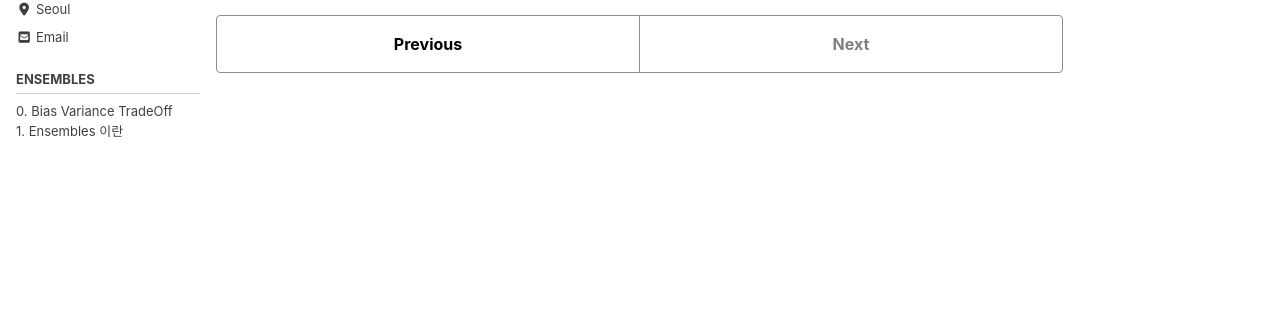
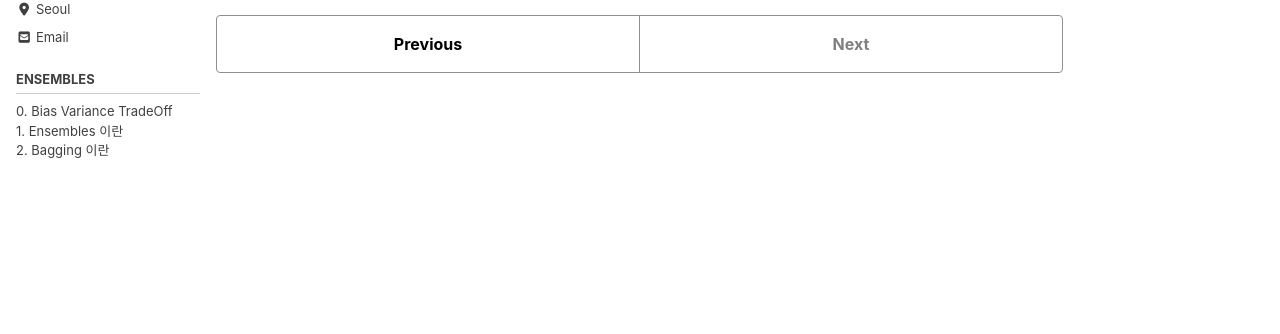
Before and after one commit to MinPinSunHwa/suna.github.io, a Jekyll site: the page built from _study/study.md, in a window 1280 px wide. Shown: the part 310-644 px from the top of the page. Built offline with Jekyll 4.4.1, drawn with Linux system fonts in a browser that asks for light colours; cached includes are drawn as plain includes; nearby versions of some CDN libraries.

Commit message:
Update navigation.yml

```diff
--- a/_data/navigation.yml
+++ b/_data/navigation.yml
@@ -35,3 +35,5 @@ study:
         url: /study/ensembles/0/
       - title: "1. Ensembles 이란"
         url: /study/ensembles/1/
+      - title: "2. Bagging 이란"
+        url: /study/ensembles/2/
```
